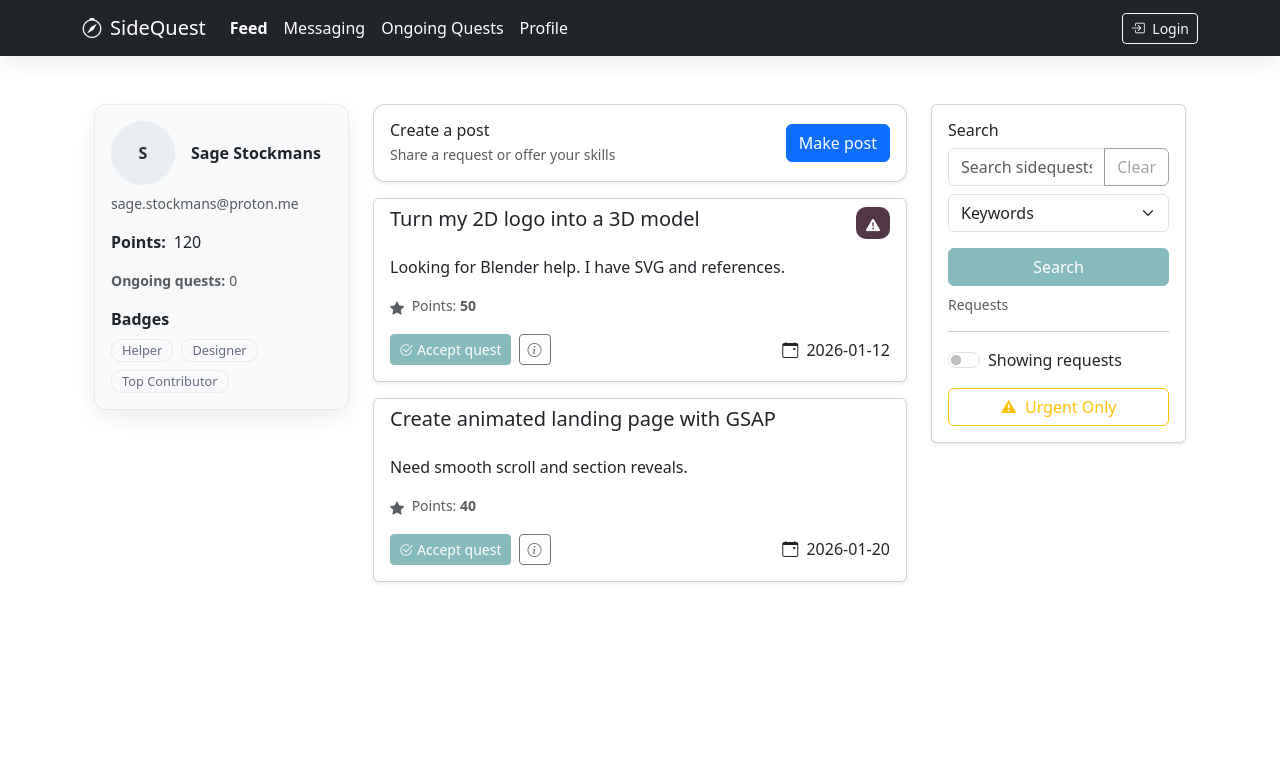
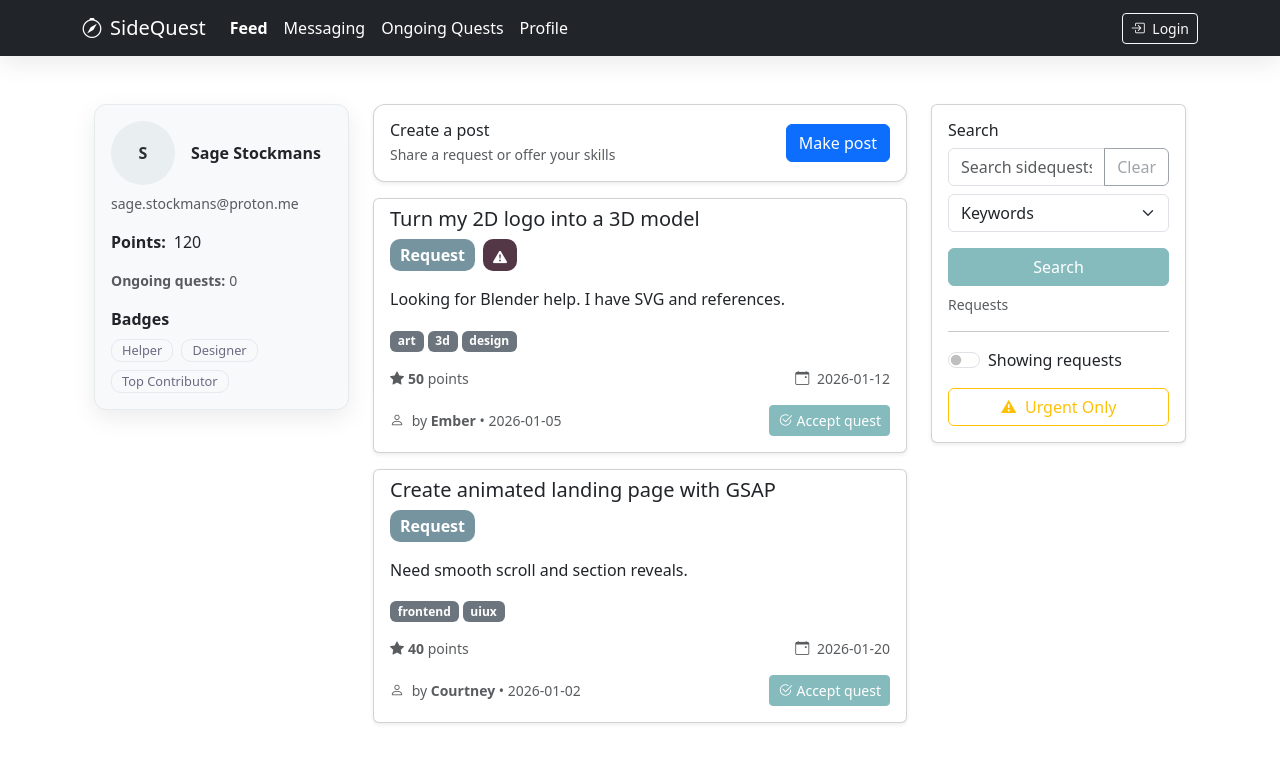
Before and after one commit to SirRicharod/mergemages-sidequest, an Angular app in the folder angular-frontend/: page / in a window 1280 px wide. Shown: the top 762 px of the page. Built offline with nearby package versions, Linux system fonts and the light colour scheme.

Commit message:
fix: cleaner posts and removed details view

```diff
--- a/angular-frontend/src/app/components/feed/feed.html
+++ b/angular-frontend/src/app/components/feed/feed.html
@@ -1,92 +1,67 @@
 <div class="feed-fixed-width d-flex flex-column gap-3">
-  <div *ngFor="let item of visible" class="card shadow-sm">
-    <!-- Header: title left, compact status right -->
-    <div class="card-header bg-transparent border-0 pb-0">
-      <div class="d-flex align-items-start justify-content-between">
-        <h5 class="card-title mb-2">{{ item.title }}</h5>
-
+  @for (item of visible; track item.id) {
+    <div class="card shadow-sm">
+      <!-- Header: title and type badge -->
+      <div class="card-header bg-transparent border-0 pb-2">
+        <div class="d-flex align-items-start justify-content-between mb-2">
+          <h5 class="card-title mb-0">{{ item.title }}</h5>
+        </div>
+        <!-- Type badge with urgent icon -->
         <div class="d-flex align-items-center gap-2">
-          <span *ngIf="item.urgent" class="status-urgent-pill">
-            <i class="bi bi-exclamation-triangle-fill"></i>
+          <span class="status-pill" [class.offer]="item.type==='offer'" [class.request]="item.type==='request'">
+            {{ item.type === 'offer' ? 'Offer' : 'Request' }}
           </span>
+          @if (item.urgent) {
+            <span class="status-urgent-pill">
+              <i class="bi bi-exclamation-triangle-fill"></i>
+            </span>
+          }
         </div>
       </div>
-    </div>
 
-    <div class="card-body">
-      <!-- Description (primary focus; consistent truncation) -->
-      <p class="card-text text-truncate-3 mb-3">{{ item.description }}</p>
+      <div class="card-body pt-2">
+        <!-- Description -->
+        <p class="card-text mb-3">{{ item.description }}</p>
 
-      <!-- Minimal points line -->
-      <div class="feed-meta small text-muted mb-3">
-        <i class="bi bi-star-fill me-1"></i>
-        Points: <span class="fw-semibold">{{ item.points }}</span>
+        <!-- Tags -->
+        @if (item.tags && item.tags.length > 0) {
+          <div class="mb-3">
+            @for (tag of item.tags; track tag) {
+              <span class="badge bg-secondary me-1">
+                {{ tag }}
+              </span>
+            }
+          </div>
+        }
 
-        <!-- Dates faded out -->
-        <!-- <span *ngIf="item.deadline" class="ms-3">
-          <i class="bi bi-calendar-event me-1"></i> {{ item.deadline }}
-        </span> -->
-      </div>
+        <!-- Meta info: Points and deadline -->
+        <div class="d-flex align-items-center justify-content-between mb-3 small text-muted">
+          <div>
+            <i class="bi bi-star-fill me-1"></i>
+            <span class="fw-semibold">{{ item.points }}</span> points
+          </div>
+          @if (item.deadline) {
+            <div>
+              <i class="bi bi-calendar-event me-1"></i> {{ item.deadline }}
+            </div>
+          }
+        </div>
 
-      <!-- Author/date right -->
-      <div class="d-flex align-items-center justify-content-between">
-        <div class="d-flex align-items-center gap-2">
+        <!-- Author, date, and actions on same line -->
+        <div class="d-flex align-items-center justify-content-between">
+          <div class="text-muted small">
+            <i class="bi bi-person me-1"></i> by <strong>{{ item.author }}</strong> • {{ item.createdAt }}
+          </div>
           <button class="btn btn-sm btn-accept">
             <i class="bi bi-check2-circle"></i>
             <span class="ms-1">Accept quest</span>
           </button>
-          <button class="btn btn-sm btn-outline-secondary" (click)="openDetails(item)">
-            <i class="bi bi-info-circle"></i>
-            <!-- <span class="ms-1">Details</span> -->
-          </button>
         </div>
-
-        <!-- Get author of post -->
-        <!-- <div class="text-muted small d-flex align-items-center">
-          <i class="bi bi-person me-1"></i> by {{ item.author }} • {{ item.createdAt }}
-        </div> -->
-
-        <span *ngIf="item.deadline" class="ms-3">
-          <i class="bi bi-calendar-event me-1"></i> {{ item.deadline }}
-        </span>
       </div>
     </div>
-  </div>
+  }
 
-  <div *ngIf="visible.length === 0" class="text-muted">No posts match the current filters.</div>
+  @if (visible.length === 0) {
+    <div class="text-muted">No posts match the current filters.</div>
+  }
 </div>
-
-<!-- Details popup -->
-<div class="popup-backdrop" *ngIf="detailsPost"></div>
-<div class="popup" *ngIf="detailsPost" role="dialog" aria-modal="true">
-  <div class="popup-card">
-    <div class="popup-header">
-      <strong>Post details</strong>
-      <button class="btn-close" aria-label="Close" (click)="closeDetails()"></button>
-    </div>
-
-    <div class="popup-body" *ngIf="detailsPost as p">
-      <h5 class="mb-2">{{ p.title }}</h5>
-
-      <!-- Integrated status -->
-      <div class="text-muted mb-3 d-flex align-items-center flex-wrap gap-2">
-        <span class="status-pill inline" [class.offer]="p.type==='offer'" [class.request]="p.type==='request'">
-          {{ p.type === 'offer' ? 'Offer' : 'Request' }}
-        </span>
-        <span *ngIf="p.urgent" class="status-urgent-pill"><i class="bi bi-exclamation-triangle-fill"></i> Urgent</span>
-        <span *ngIf="p.deadline"><i class="bi bi-calendar-event me-1"></i> Deadline: {{ p.deadline }}</span>
-      </div>
-
-      <p class="mb-3">{{ p.description }}</p>
-
-      <!-- Points -->
-      <div class="mb-2 d-flex align-items-center">
-        <i class="bi bi-star-fill me-2"></i>
-        <strong>Points:</strong>
-        <span class="ms-2">{{ p.points }}</span>
-      </div>
-
-      <div class="text-muted small"><i class="bi bi-person me-1"></i> by {{ p.author }} • {{ p.createdAt }}</div>
-    </div>
-  </div>
-</div>
--- a/angular-frontend/src/app/components/feed/feed.ts
+++ b/angular-frontend/src/app/components/feed/feed.ts
@@ -39,9 +39,6 @@ export class FeedComponent {
     { id: 4, title: 'I build REST APIs (Laravel, Node)', description: 'Happy to help with backend tasks and auth.', type: 'offer', urgent: false, deadline: null, points: 25, tags: ['backend', 'programming'], author: 'Sage', createdAt: '2026-01-01' }
   ];
 
-  // Details popup state
-  detailsPost: Sidequest | null = null;
-
   get visible(): Sidequest[] {
     let base = this.items.filter(x => this.searchMode === 'requests' ? x.type === 'request' : x.type === 'offer');
     if (this.urgentOnly) base = base.filter(x => x.urgent);
@@ -74,14 +71,4 @@ export class FeedComponent {
       createdAt: new Date().toISOString().slice(0, 10)
     });
   }
-
-  openDetails(item: Sidequest): void {
-    this.detailsPost = item;
-    document.body.style.overflow = 'hidden';
-  }
-
-  closeDetails(): void {
-    this.detailsPost = null;
-    document.body.style.overflow = '';
-  }
 }
```
